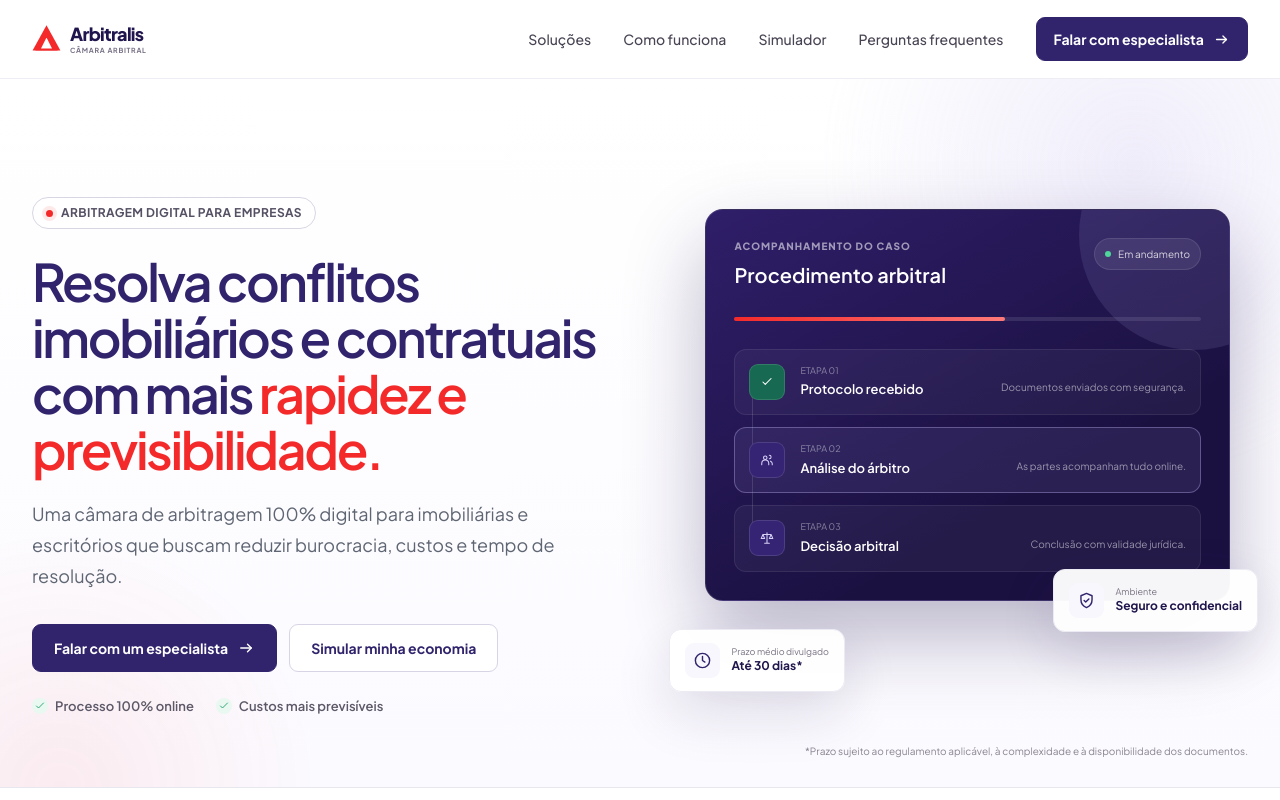
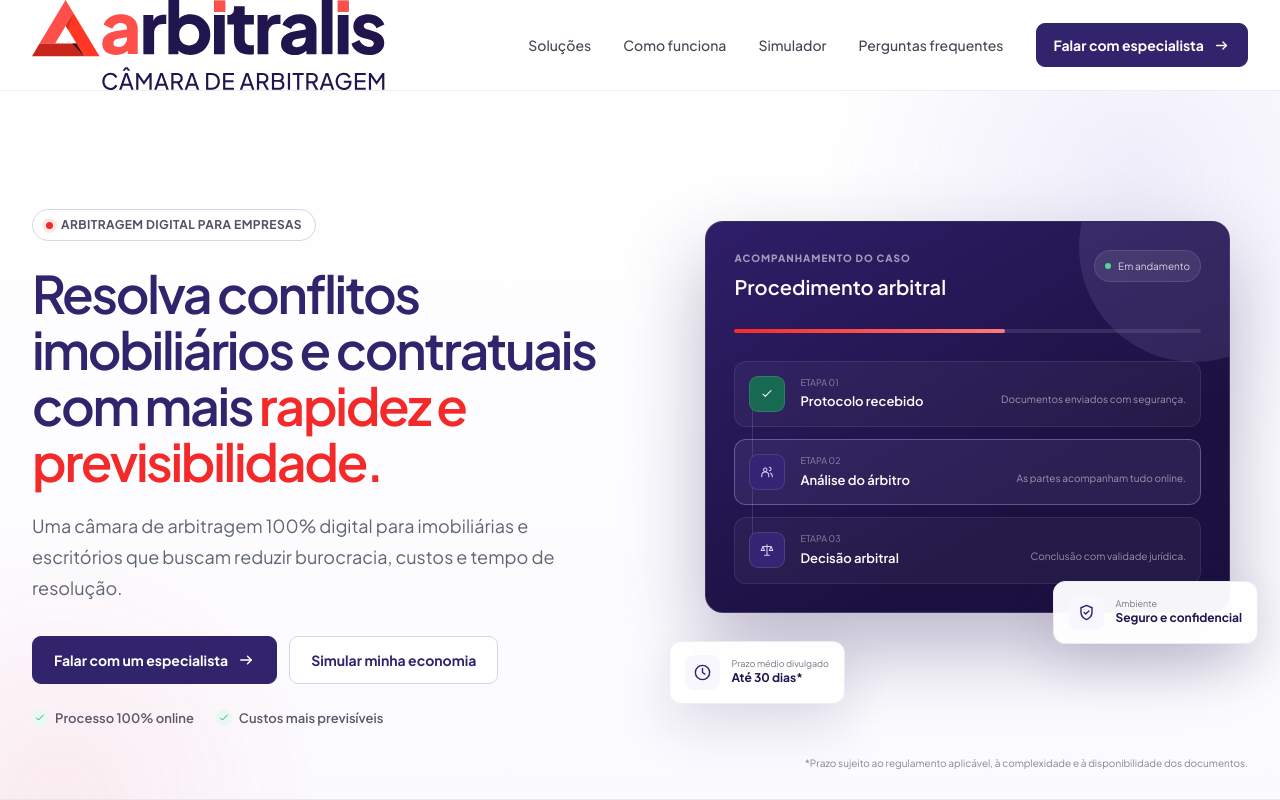
Before and after one commit to pullovers/arbitralis-redesign, a Next.js app: page / in a window 1280 px wide. Shown: the top 800 px of the page. Built offline with nearby package versions, Linux system fonts and the light colour scheme.

Commit message:
Substitui a marca provisória pela logo oficial

```diff
--- a/app/page.tsx
+++ b/app/page.tsx
@@ -1,5 +1,6 @@
 "use client";
 
+import Image from "next/image";
 import { useMemo, useState } from "react";
 
 type Segment = "imobiliarias" | "escritorios";
@@ -195,11 +196,14 @@
 function Logo({ inverse = false }: { inverse?: boolean }) {
   return (
     <a className={`logo ${inverse ? "logo-inverse" : ""}`} href="#top" aria-label="Arbitralis — início">
-      <span className="logo-mark" aria-hidden="true"><span /></span>
-      <span className="logo-copy">
-        <strong>Arbitralis</strong>
-        <small>câmara arbitral</small>
-      </span>
+      <Image
+        className="brand-logo"
+        src="/logo-arbitralis.svg"
+        alt="Arbitralis — Câmara de Arbitragem"
+        width={353}
+        height={90}
+        priority
+      />
     </a>
   );
 }
```
